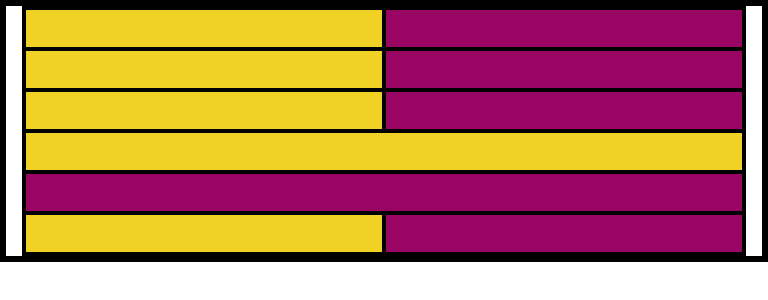
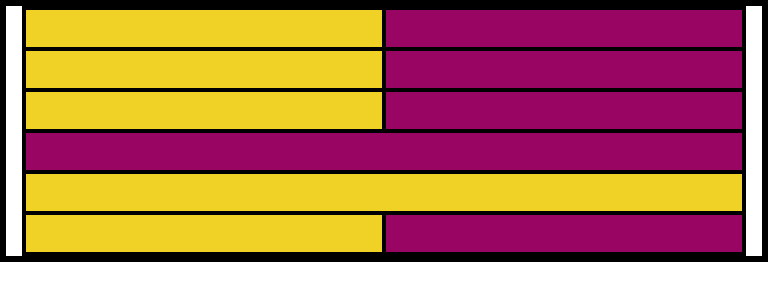
Before and after one commit to Khalessi000/quiz, a plain HTML site: page index.html in a window 768 px wide. Drawn offline with Linux system fonts and the light colour scheme.

Commit message:
agregue media query

```diff
--- a/index.html
+++ b/index.html
@@ -66,6 +66,17 @@
         h1 {
             border: none;
         }
+
+           @media (min-width: 416px) and (max-width: 824px) {
+
+    .caja7 {
+        background-color: #990563;
+    }
+
+    .caja8 {
+        background-color: #f0d126;
+    }
+
     </style>
 </head>
 <body>
```
